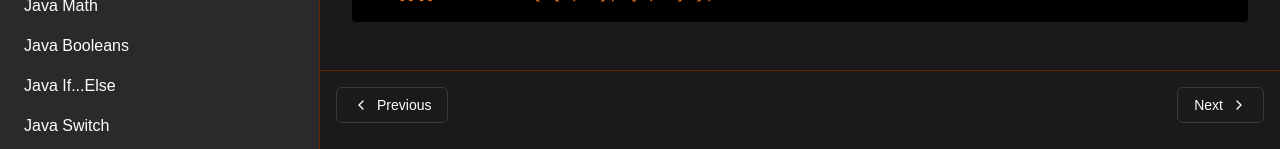
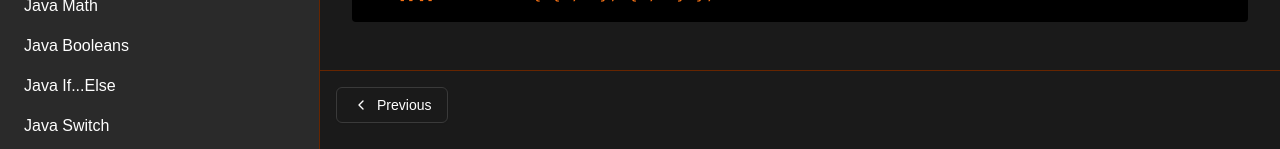
Before and after one commit to 321EZ123/PyroProgramming, a Next.js app: page /tutorials/java/arrays in a window 1280 px wide. Shown: the part 651-800 px from the top of the page. Built offline with nearby package versions, Linux system fonts and the light colour scheme.

Commit message:
buttons actually work (next/previous)

```diff
--- a/src/app/tutorials/java/layout.tsx
+++ b/src/app/tutorials/java/layout.tsx
@@ -3,6 +3,7 @@
 import TutorialSidebar from "@/components/TutorialSidebar";
 import { Button } from "@/components/ui/button";
 import Link from "next/link";
+import { usePathname } from "next/navigation";
 
 const javaSidebarItems = [
   { title: "Java HOME", href: "/tutorials/java" },
@@ -31,6 +32,11 @@ export default function SqlLayout({
 }: {
   children: React.ReactNode;
 }) {
+  const pathname = usePathname();
+  const currentIndex = javaSidebarItems.findIndex(item => item.href === pathname);
+  const prev = currentIndex > 0 ? javaSidebarItems[currentIndex - 1] : null;
+  const next = currentIndex >= 0 && currentIndex < javaSidebarItems.length - 1 ? javaSidebarItems[currentIndex + 1] : null;
+
   return (
     <div className="flex min-h-screen">
       <TutorialSidebar items={javaSidebarItems} language="Java" />
@@ -39,8 +45,9 @@ export default function SqlLayout({
           {children}
         </div>
         <div className="border-t border-fire-darker p-4 flex justify-between items-center">
+          {prev ? (
             <Button variant="outline" asChild>
-            <Link href="#" className="flex items-center gap-2">
+              <Link href={prev.href} className="flex items-center gap-2">
                 <svg
                   xmlns="http://www.w3.org/2000/svg"
                   width="24"
@@ -58,8 +65,10 @@ export default function SqlLayout({
                 Previous
               </Link>
             </Button>
+          ) : <div />}
+          {next ? (
             <Button variant="outline" asChild>
-            <Link href="#" className="flex items-center gap-2">
+              <Link href={next.href} className="flex items-center gap-2">
                 Next
                 <svg
                   xmlns="http://www.w3.org/2000/svg"
@@ -77,6 +86,7 @@ export default function SqlLayout({
                 </svg>
               </Link>
             </Button>
+          ) : <div />}
         </div>
       </main>
     </div>
```
Lines whose indentation alone changed are shown as unchanged.
